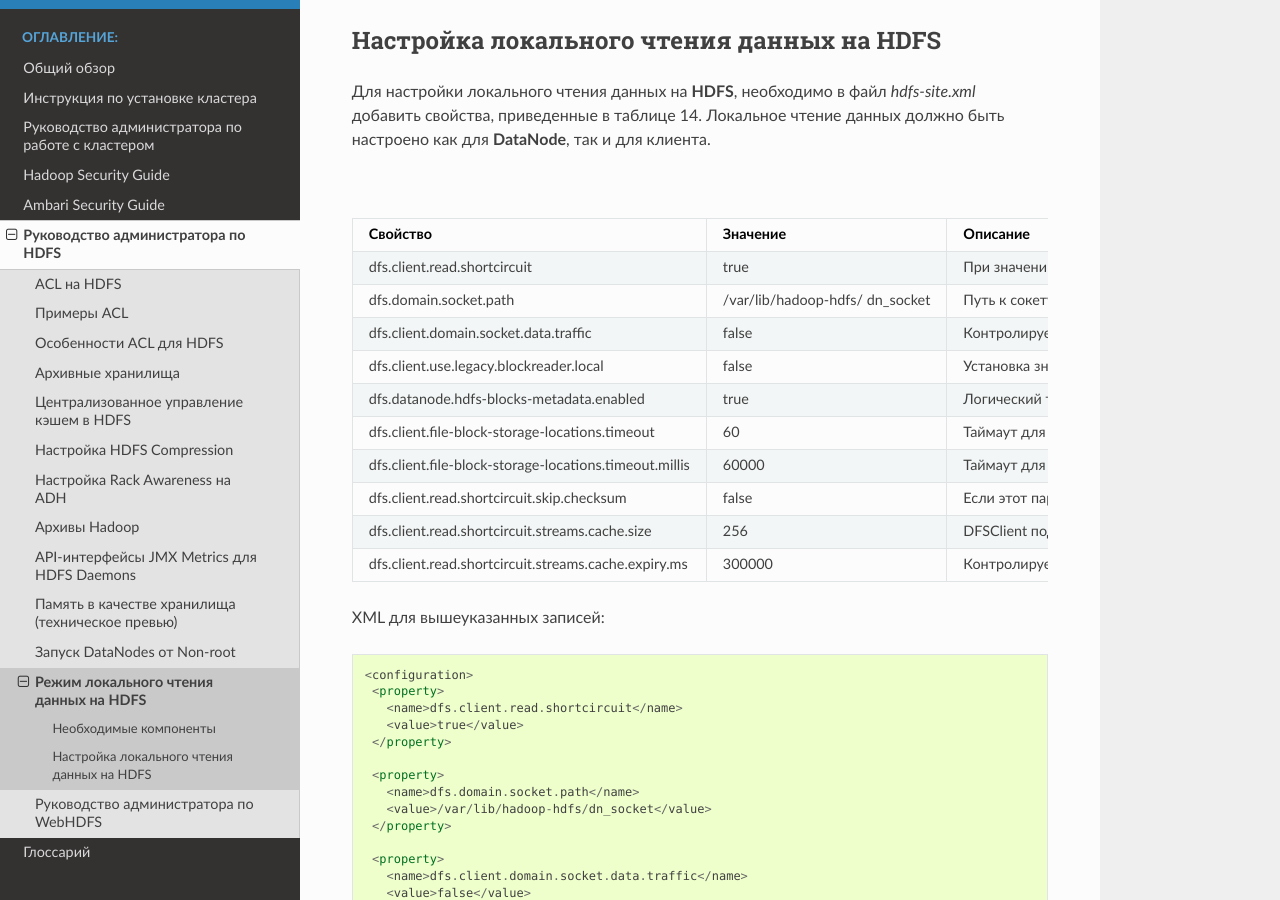
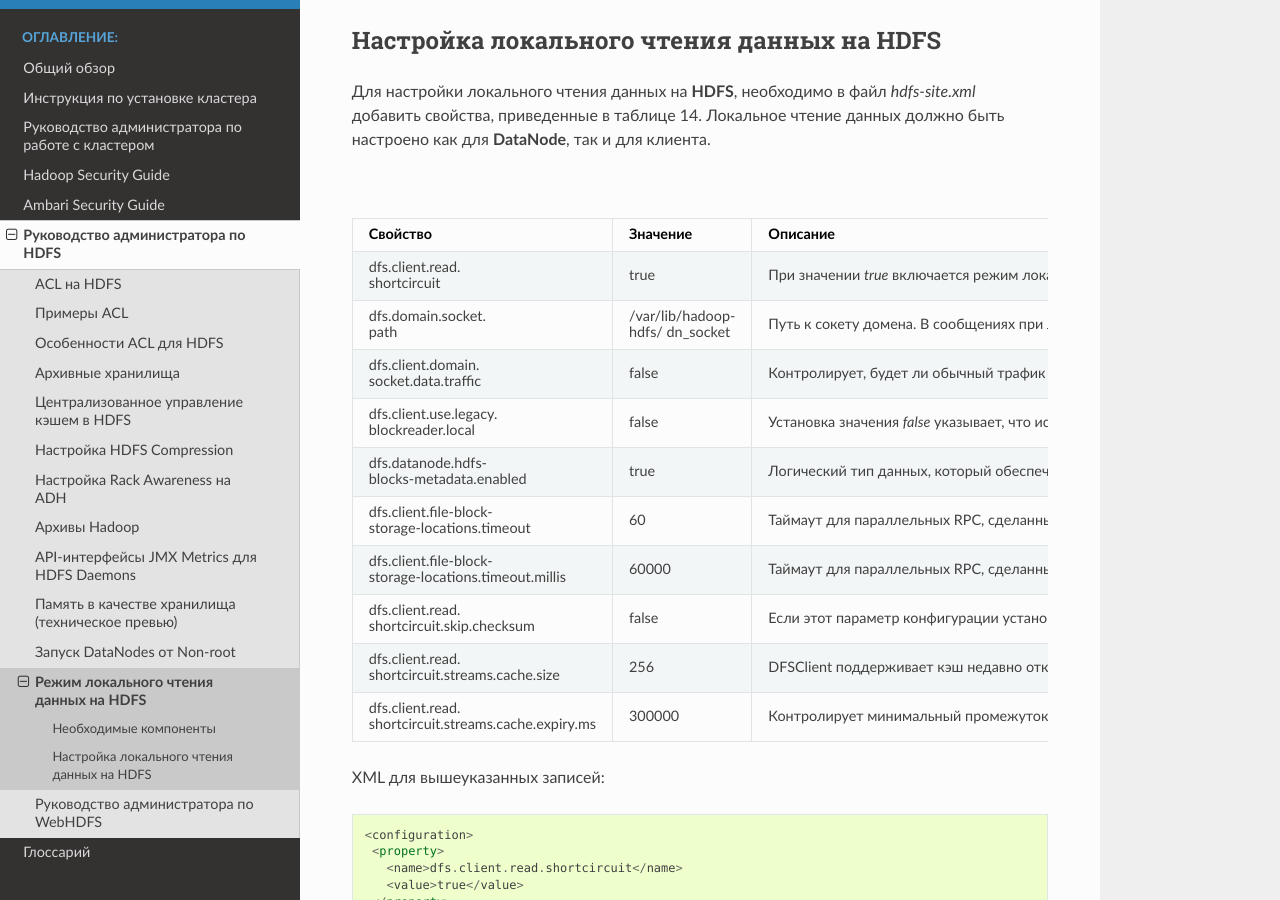
Before and after one commit to arenadata/docs_adps, a Sphinx documentation site: the page built from source/HDFSadmin/Short-Circuit.rst, in a window 1280 px wide and 900 px high, scrolled down 456 px. Built offline with Sphinx 7.4.7 and the Read the Docs theme 2.0.0, drawn with Linux system fonts in a browser that asks for light colours; some of the changed lines change nothing that is shown.

Commit message:
Update Short-Circuit.rst

```diff
--- a/source/HDFSadmin/Short-Circuit.rst
+++ b/source/HDFSadmin/Short-Circuit.rst
@@ -1,5 +1,10 @@
 Режим локального чтения данных на HDFS
 --------------------------------------
+
+.. |br| raw:: html
+
+   <br />
+
 
 В **HDFS** чтение обычно проходит через **DataNode**. Таким образом, когда клиент запрашивает **DataNode** для чтения файла, **DataNode** считывает этот файл с диска и отправляет данные клиенту через сокет TCP. Так называемое "локальное чтение" читает в обход **DataNode**, позволяя клиенту непосредственно прочитать файл. Очевидно, что это возможно только в тех случаях, когда клиент находится вместе с данными. Локальное чтение обеспечивают значительное повышение производительности для многих приложений.
 
@@ -22,16 +27,16 @@
    :header: "Свойство", "Значение", "Описание"
    :widths: 15, 10, 25
 
-   "dfs.client.read.shortcircuit", "true", "При значении *true* включается режим локального чтения данных"
-   "dfs.domain.socket.path", "/var/lib/hadoop-hdfs/ dn_socket", "Путь к сокету домена. В сообщениях при локальном чтении данных используется сокет домена UNIX. Это особый путь в файловой системе, позволяющий связываться клиенту и DataNodes. Необходимо установить путь к этому сокету. DataNode должен иметь возможность создать этот путь. С другой стороны, создание этого пути не должно быть возможным для любого пользователя, кроме пользователя hdfs или root. По этой причине часто используются пути в /var/run или /var/lib."
-   "dfs.client.domain.socket.data.traffic", "false", "Контролирует, будет ли обычный трафик данных передаваться через сокет домена UNIX. Функция не была сертифицирована релизами ADH, поэтому рекомендуется установить значение *false*"
-   "dfs.client.use.legacy.blockreader.local", "false", "Установка значения *false* указывает, что используется новая версия локального чтения (на основе HDFS-347). Эта версия поддерживается и рекомендуется для использования с ADH. Значение *true* означает, что используется старый режим локального чтения"
-   "dfs.datanode.hdfs-blocks-metadata.enabled", "true", "Логический тип данных, который обеспечивает поддержку на стороне сервера DataNode для экспериментального DistributedFileSystem#getFileVBlockStorageLocations API"
-   "dfs.client.file-block-storage-locations.timeout", "60", "Таймаут для параллельных RPC, сделанных в DistributedFileSystem#getFileBlockStorageLocations (в секундах). Это свойство устарело, но по-прежнему поддерживается для обратной совместимости"
-   "dfs.client.file-block-storage-locations.timeout.millis", "60000", "Таймаут для параллельных RPC, сделанных в DistributedFileSystem#getFileBlockStorageLocations (в миллисекундах). Это свойство заменяет dfs.client.file-block-storage-locations.timeout и предлагает более точный уровень детализации"
-   "dfs.client.read.shortcircuit.skip.checksum", "false", "Если этот параметр конфигурации установлен, локальное чтение будет пропускать контрольную сумму файлов. Обычно это не рекомендуется, но может быть полезно для специальных настроек. Может пригодиться, если есть собственные контрольные суммы файлов вне HDFS"
-   "dfs.client.read.shortcircuit.streams.cache.size", "256", "DFSClient поддерживает кэш недавно открытых файловых дескрипторов. Параметр управляет размером кэша. При установке значения выше указанного будут использоваться дополнительные дескрипторы файлов, но они могут обеспечить лучшую производительность при рабочей нагрузке с большим количеством запросов"
-   "dfs.client.read.shortcircuit.streams.cache.expiry.ms", "300000", "Контролирует минимальный промежуток времени нахождения файловых дескрипторов в контексте кэша клиента, прежде чем они могут быть закрыты (в миллисекундах)"
+   "dfs.client.read. |br| shortcircuit", "true", "При значении *true* включается режим локального чтения данных"
+   "dfs.domain.socket. |br| path", "/var/lib/hadoop- |br| hdfs/ dn_socket", "Путь к сокету домена. В сообщениях при локальном чтении данных используется сокет домена UNIX. Это особый путь в файловой системе, позволяющий связываться клиенту и DataNodes. Необходимо установить путь к этому сокету. DataNode должен иметь возможность создать этот путь. С другой стороны, создание этого пути не должно быть возможным для любого пользователя, кроме пользователя hdfs или root. По этой причине часто используются пути в /var/run или /var/lib."
+   "dfs.client.domain. |br| socket.data.traffic", "false", "Контролирует, будет ли обычный трафик данных передаваться через сокет домена UNIX. Функция не была сертифицирована релизами ADH, поэтому рекомендуется установить значение *false*"
+   "dfs.client.use.legacy. |br| blockreader.local", "false", "Установка значения *false* указывает, что используется новая версия локального чтения (на основе HDFS-347). Эта версия поддерживается и рекомендуется для использования с ADH. Значение *true* означает, что используется старый режим локального чтения"
+   "dfs.datanode.hdfs- |br| blocks-metadata.enabled", "true", "Логический тип данных, который обеспечивает поддержку на стороне сервера DataNode для экспериментального DistributedFileSystem#getFileVBlockStorageLocations API"
+   "dfs.client.file-block- |br| storage-locations.timeout", "60", "Таймаут для параллельных RPC, сделанных в DistributedFileSystem#getFileBlockStorageLocations (в секундах). Это свойство устарело, но по-прежнему поддерживается для обратной совместимости"
+   "dfs.client.file-block- |br| storage-locations.timeout.millis", "60000", "Таймаут для параллельных RPC, сделанных в DistributedFileSystem#getFileBlockStorageLocations (в миллисекундах). Это свойство заменяет dfs.client.file-block-storage-locations.timeout и предлагает более точный уровень детализации"
+   "dfs.client.read. |br| shortcircuit.skip.checksum", "false", "Если этот параметр конфигурации установлен, локальное чтение будет пропускать контрольную сумму файлов. Обычно это не рекомендуется, но может быть полезно для специальных настроек. Может пригодиться, если есть собственные контрольные суммы файлов вне HDFS"
+   "dfs.client.read. |br| shortcircuit.streams.cache.size", "256", "DFSClient поддерживает кэш недавно открытых файловых дескрипторов. Параметр управляет размером кэша. При установке значения выше указанного будут использоваться дополнительные дескрипторы файлов, но они могут обеспечить лучшую производительность при рабочей нагрузке с большим количеством запросов"
+   "dfs.client.read. |br| shortcircuit.streams.cache.expiry.ms", "300000", "Контролирует минимальный промежуток времени нахождения файловых дескрипторов в контексте кэша клиента, прежде чем они могут быть закрыты (в миллисекундах)"
 
 
 XML для вышеуказанных записей:
```
